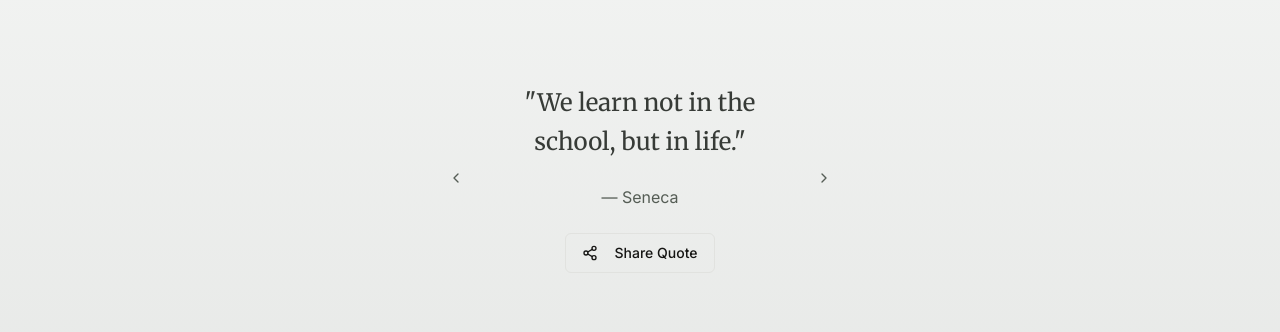
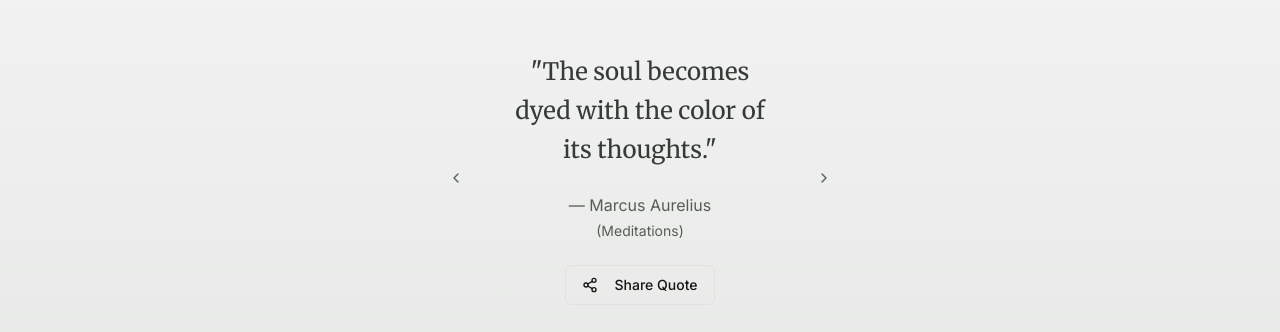
Before and after one commit to nathonas/daily-stoic-gems, a React (Vite) app: page / in a window 1280 px wide. Shown: the part 222-554 px from the top of the page. Built offline with nearby package versions, Linux system fonts and the light colour scheme.

Commit message:
Schedule daily quote update
The app will now display a new random quote every day at 8 am.

```diff
--- a/src/pages/Index.tsx
+++ b/src/pages/Index.tsx
@@ -2,6 +2,7 @@ import { useState, useEffect } from 'react';
 import { Quote } from '@/components/Quote';
 import { Button } from '@/components/ui/button';
 import { ChevronLeft, ChevronRight } from 'lucide-react';
+import { format, isAfter, isBefore, addDays, setHours, setMinutes } from 'date-fns';
 
 interface QuoteType {
   text: string;
@@ -275,12 +276,30 @@ const Index = () => {
   const [isLoading, setIsLoading] = useState(true);
 
   useEffect(() => {
-    // Get today's date and use it to generate a consistent quote for the day
-    const today = new Date().toDateString();
-    const hash = Array.from(today).reduce((acc, char) => acc + char.charCodeAt(0), 0);
-    const todayIndex = hash % QUOTES.length;
-    setCurrentQuoteIndex(todayIndex);
-    setIsLoading(false);
+    const updateDailyQuote = () => {
+      const now = new Date();
+      const today8AM = setHours(setMinutes(new Date(), 0), 8);
+      const tomorrow8AM = addDays(today8AM, 1);
+
+      // Generate a seed based on the current date (will be same all day)
+      const dateStr = format(now, 'yyyy-MM-dd');
+      const seed = Array.from(dateStr).reduce((acc, char) => acc + char.charCodeAt(0), 0);
+      const todayIndex = seed % QUOTES.length;
+
+      setCurrentQuoteIndex(todayIndex);
+      setIsLoading(false);
+
+      // Schedule next update
+      if (isAfter(now, today8AM) && isBefore(now, tomorrow8AM)) {
+        const timeUntilTomorrow = tomorrow8AM.getTime() - now.getTime();
+        setTimeout(updateDailyQuote, timeUntilTomorrow);
+      } else if (isBefore(now, today8AM)) {
+        const timeUntil8AM = today8AM.getTime() - now.getTime();
+        setTimeout(updateDailyQuote, timeUntil8AM);
+      }
+    };
+
+    updateDailyQuote();
   }, []);
 
   const handlePrevious = () => {
```
